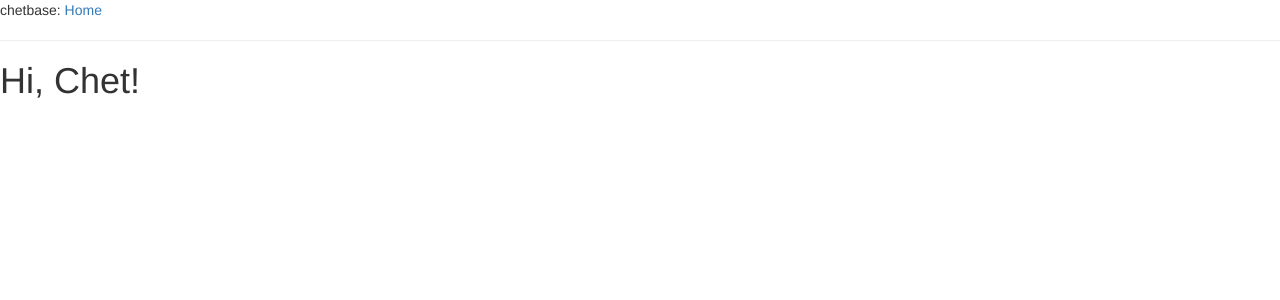
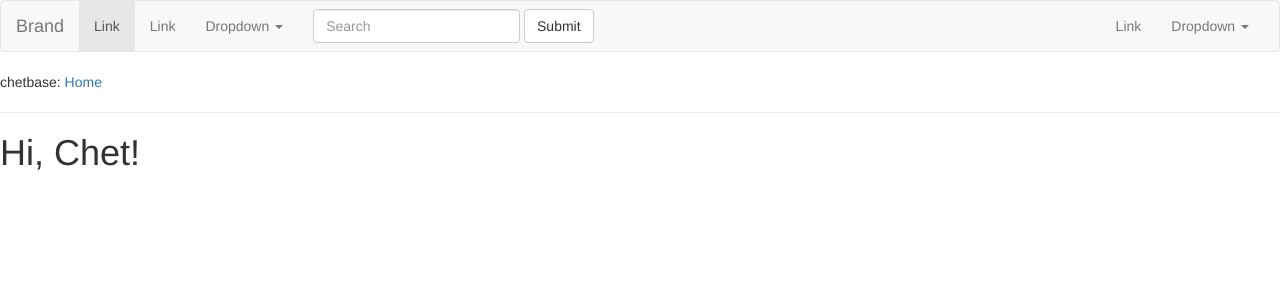
Before and after one commit to chetstar/Request_System, a Flask app: page / in a window 1280 px wide. Shown: the top 300 px of the page. Run offline with Flask 2, Linux system fonts and the light colour scheme; some libraries are stand-ins or nearby versions.

Commit message:
added navbar

```diff
--- a/app/templates/base.html
+++ b/app/templates/base.html
@@ -1,3 +1,6 @@
+
+
+
 <html>
   <head>
       <link href="/static/css/bootstrap.min.css" rel="stylesheet" media="screen">
@@ -5,15 +8,68 @@
     <script src="http://code.jquery.com/jquery-latest.js"></script>
     <script src="/static/js/bootstrap.min.js"></script>
     <meta name="viewport" content="width=device-width, initial-scale=1.0">
-    {% if title %}
-    <title>{{ title }} - chetbase</title>
-    {% else %}
-    <title>Welcome to chetbase</title>
-    {% endif %}
+
   </head>
   <body>
-    <div>chetbase: <a href="/index">Home</a></div>
+{% block navbar %}
+<nav class="navbar navbar-default">
+  <div class="container-fluid">
+    <!-- Brand and toggle get grouped for better mobile display -->
+    <div class="navbar-header">
+      <button type="button" class="navbar-toggle collapsed" data-toggle="collapse" data-target="#bs-example-navbar-collapse-1">
+        <span class="sr-only">Toggle navigation</span>
+        <span class="icon-bar"></span>
+        <span class="icon-bar"></span>
+        <span class="icon-bar"></span>
+      </button>
+      <a class="navbar-brand" href="#">Brand</a>
+    </div>
+
+    <!-- Collect the nav links, forms, and other content for toggling -->
+    <div class="collapse navbar-collapse" id="bs-example-navbar-collapse-1">
+      <ul class="nav navbar-nav">
+        <li class="active"><a href="#">Link <span class="sr-only">(current)</span></a></li>
+        <li><a href="#">Link</a></li>
+        <li class="dropdown">
+          <a href="#" class="dropdown-toggle" data-toggle="dropdown" role="button" aria-expanded="false">Dropdown <span class="caret"></span></a>
+          <ul class="dropdown-menu" role="menu">
+            <li><a href="#">Action</a></li>
+            <li><a href="#">Another action</a></li>
+            <li><a href="#">Something else here</a></li>
+            <li class="divider"></li>
+            <li><a href="#">Separated link</a></li>
+            <li class="divider"></li>
+            <li><a href="#">One more separated link</a></li>
+          </ul>
+        </li>
+      </ul>
+      <form class="navbar-form navbar-left" role="search">
+        <div class="form-group">
+          <input type="text" class="form-control" placeholder="Search">
+        </div>
+        <button type="submit" class="btn btn-default">Submit</button>
+      </form>
+      <ul class="nav navbar-nav navbar-right">
+        <li><a href="#">Link</a></li>
+        <li class="dropdown">
+          <a href="#" class="dropdown-toggle" data-toggle="dropdown" role="button" aria-expanded="false">Dropdown <span class="caret"></span></a>
+          <ul class="dropdown-menu" role="menu">
+            <li><a href="#">Action</a></li>
+            <li><a href="#">Another action</a></li>
+            <li><a href="#">Something else here</a></li>
+            <li class="divider"></li>
+            <li><a href="#">Separated link</a></li>
+          </ul>
+        </li>
+      </ul>
+    </div><!-- /.navbar-collapse -->
+  </div><!-- /.container-fluid -->
+</nav>
+     <div>chetbase: <a href="/index">Home</a></div>
     <hr>
+
+</div>
+{% endblock %}
      {% with messages = get_flashed_messages() %}
       {% if messages %}
         <ul>
```
Also changed, not shown: app/__init__.py (+7 -5 lines).
